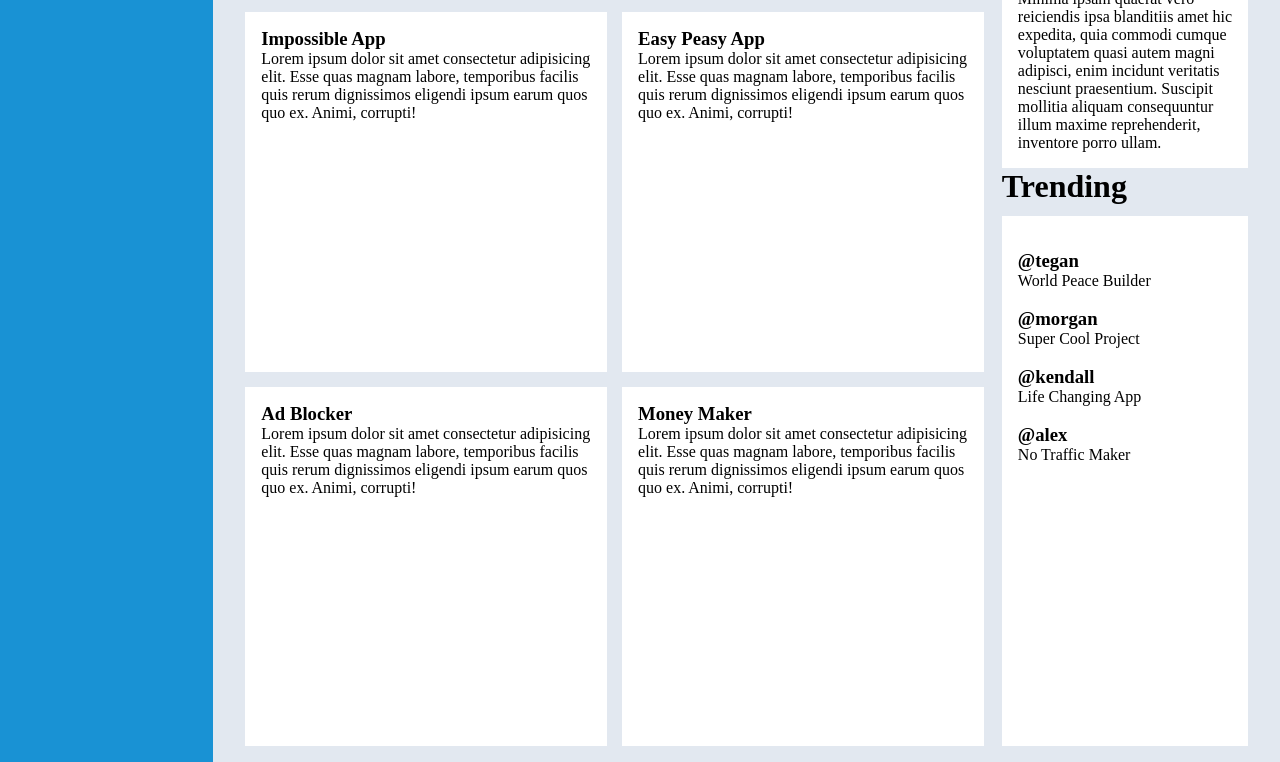
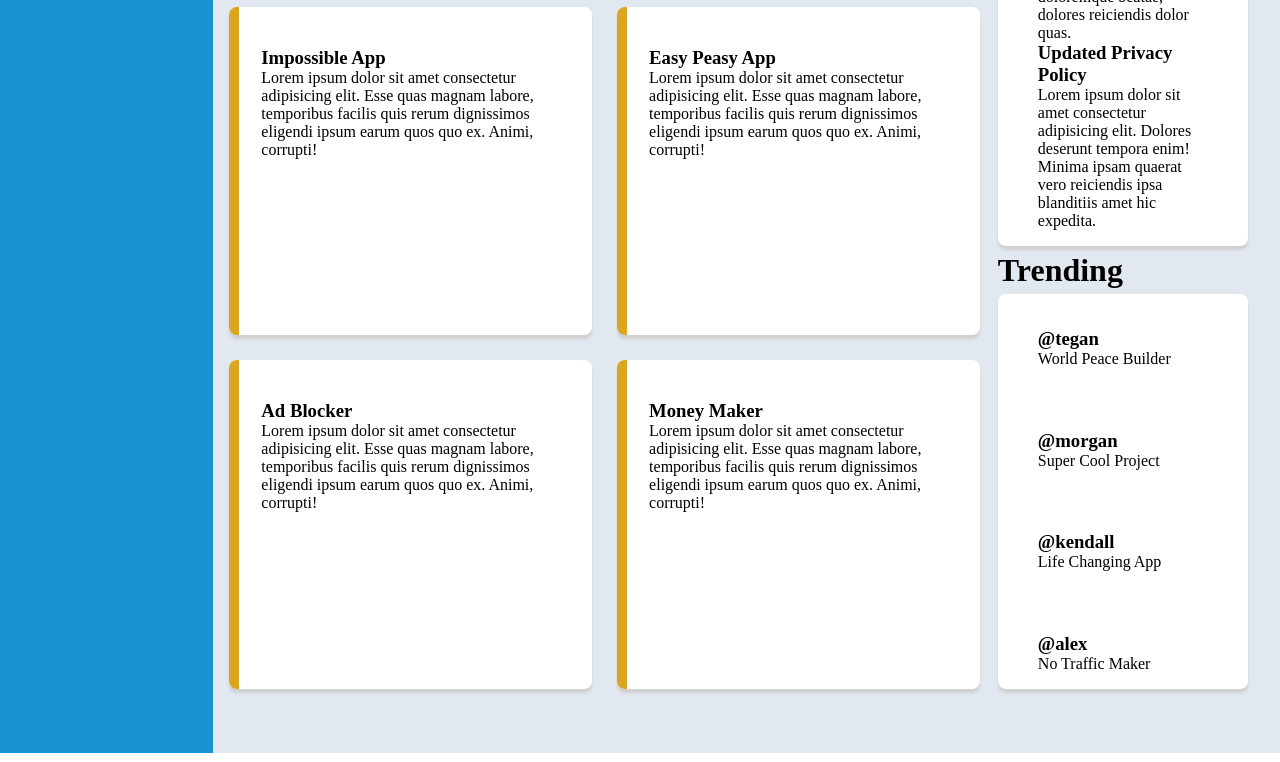
Before and after one commit to abeeto/odin-admin-dashboard, a plain HTML site: page index.html in a window 1280 px wide. Shown: the part 571-1333 px from the top of the page. Drawn offline with Linux system fonts and the light colour scheme.

Commit message:
Style the cards and tiles. Add box shadow

```diff
--- a/index.html
+++ b/index.html
@@ -101,7 +101,7 @@
                     </div>
                     <div class="announcement">
                         <h3>Updated Privacy Policy</h3>
-                        <p>Lorem ipsum dolor sit amet consectetur adipisicing elit. Dolores deserunt tempora enim! Minima ipsam quaerat vero reiciendis ipsa blanditiis amet hic expedita, quia commodi cumque voluptatem quasi autem magni adipisci, enim incidunt veritatis nesciunt praesentium. Suscipit mollitia aliquam consequuntur illum maxime reprehenderit, inventore porro ullam.</p>
+                        <p>Lorem ipsum dolor sit amet consectetur adipisicing elit. Dolores deserunt tempora enim! Minima ipsam quaerat vero reiciendis ipsa blanditiis amet hic expedita.</p>
                     </div>
                 </div>
                 <div class="trending-tile">
--- a/style.css
+++ b/style.css
@@ -5,7 +5,6 @@
 }
 .wrapper {
     display: flex;
-    min-height: 100vh;
 }
 .outer-grid {
     display: grid;
@@ -24,48 +23,73 @@
     grid-column: 2/-1;
     background-color: #ffffff;
     padding:1rem 2rem;
+    box-shadow: 0 4px 3px rgb(207, 207, 207);
 }
 
 .main-content {
     grid-column: 2/-1;
     display: grid;
     grid-template-columns: 3fr 1fr;
-    grid-template-rows: 6ch 1fr 6ch 1fr;
+    grid-template-rows: 6ch 3fr 6ch 2fr;
     column-gap: 18px;
     /* background-color: #e2e8f0; */
-    margin: 1rem 2rem;
+    padding: 2rem 2rem 4rem 1rem;
+    max-height: 100%;
 }
 
 .inner-grid {
     grid-row: 2 / -1;
     display: grid;
     grid-template-columns: 1fr 1fr;
-    gap: 15px;
-}
-
-.project-title,
-.announcement-title {
-    grid-row: 1;
+    gap: 25px;
 }
 
 .trending-title {
     grid-column: 2;
     grid-row: 3;
 }
-.project-title {
-    grid-column: 1;
+.project-title,
+.announcement-title,
+.trending-title {
+    align-self: center;
 }
-.announcement-title,
+.announcement-title {
+    grid-column: 2;
+}
+.trending-tile,
 .announcements-tile {
     grid-column: 2;
+    display: flex;
+    flex-direction: column;
+    justify-content: space-between;
+
 }
-.trending-tile {
-    grid-column: 2;
-}
+
+
 
 .card,
 .announcements-tile,
 .trending-tile {
     background-color: #ffffff;
-    padding: 1rem;
+    padding: 1rem 2.5rem;
+    border-radius: 8px;
+    box-shadow: 0 4px 3px rgb(207, 207, 207);
 }
+
+.card {
+    display: flex;
+    flex-direction: column;
+    position:relative;
+    padding: 2.5rem 2rem;
+}
+
+.card::before {
+    height: 100%;
+    width:10px;
+    background-color:goldenrod;
+    position: absolute;
+    top: 0;
+    left: 0;
+    content: "";
+    border-radius: 8px 0 0 8px;
+}
```
